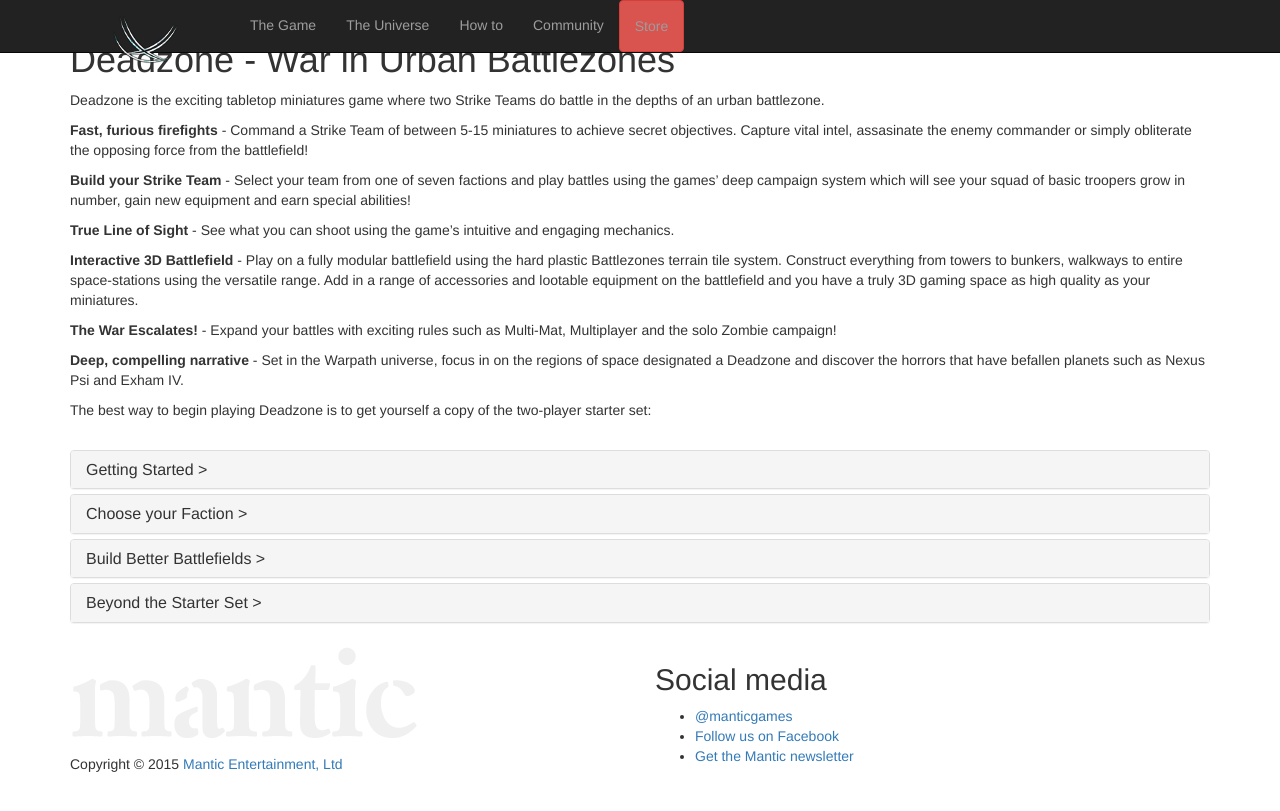
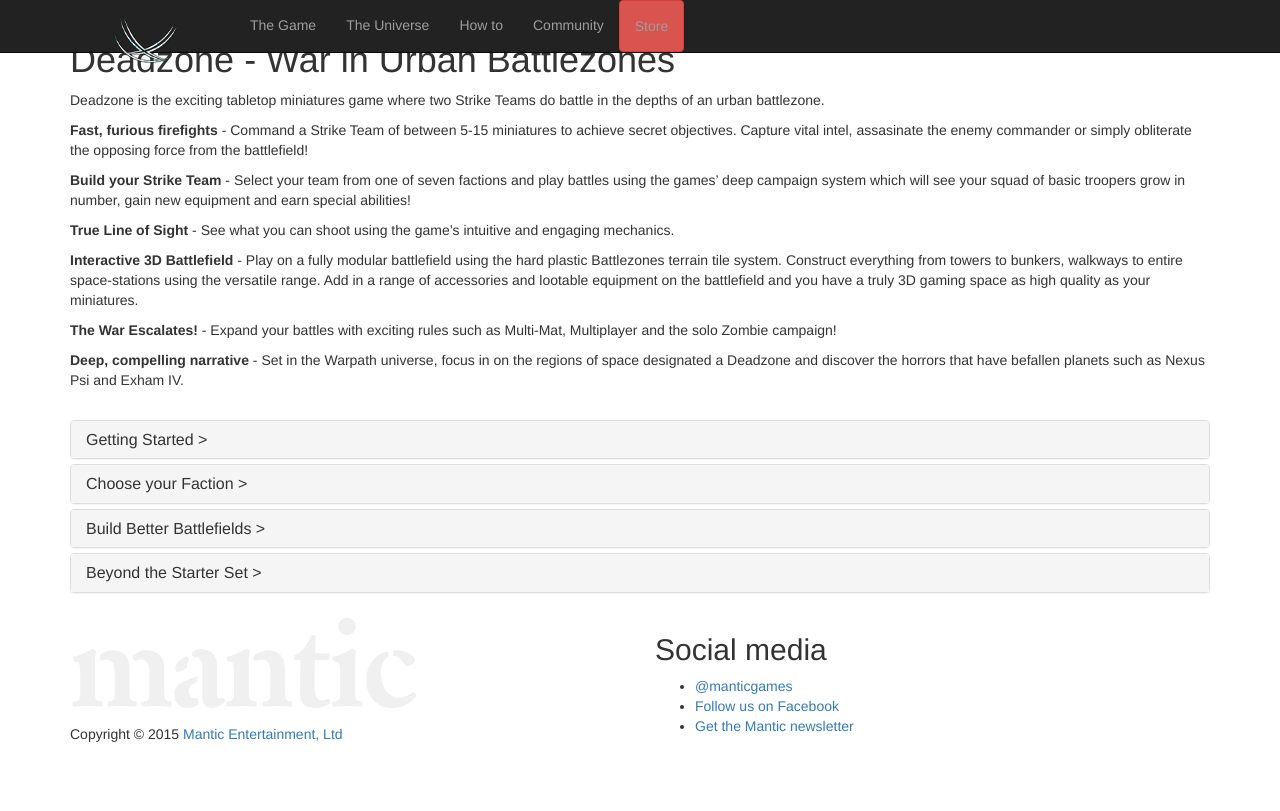
Before and after one commit to mattl/dz, a Jekyll site: the page built from the-game.md, in a window 1280 px wide and 900 px high. Shown: the top 811 px of the window. Built offline with Jekyll 4.4.1, drawn with Linux system fonts in a browser that asks for light colours; nearby versions of some CDN libraries; some of the changed lines change nothing that is shown.

Commit message:
Update the-game.md

```diff
--- a/the-game.md
+++ b/the-game.md
@@ -20,8 +20,6 @@
 
 <strong>Deep, compelling narrative</strong> - Set in the Warpath universe, focus in on the regions of space designated a Deadzone and discover the horrors that have befallen planets such as Nexus Psi and Exham IV.
 
-The best way to begin playing Deadzone is to get yourself a copy of the two-player starter set:
-
 <div class="clearfix">&nbsp;</div>
 
 
@@ -37,26 +35,26 @@
     <div id="collapseOne" class="panel-collapse collapse" role="tabpanel" aria-labelledby="headingOne">
       <div class="panel-body">
 
-The box contains everything that you need to play this awesome game: two forces of magnificent Mantic miniatures to represent the Enforcers and the Plague, a durable urdan gaming mat and modular scenery to create your battlefield, a full colour rulebook and all the dice, cards and counters that you need to play!
+The best way to begin playing Deadzone is to get yourself a copy of the two-player starter set. The box contains everything that you need to play this awesome game:
 
 <!-- Content Row -->
 	<div class="row">
 <div class="col-md-4">
-<h3>Blaine- Sponsor</h3>
+<h3>Enforcers</h3>
 <a href="/sponsors/blaine/"><img src="../img/blaine.png" class="pull-left img-responsive " /></a>
 <p>The deadly alien criminal mastermind who favours an eclectic and diverse team, often recruiting a wide mix of different species and player types depending upon this carefully worked out strategy.</p>
 <a class="btn btn-danger" href="/sponsors/blaine/">More Info</a>
 </div>
 <!-- /.col-md-4 -->
  <div class="col-md-4">
-<h3>The Warden- Sponsor</h3>
+<h3>Plague</h3>
 <a href="/sponsors/warden/"><img src="../img/prison-warden-isolated.png" class="pull-left img-responsive " /></a>
 <p>With a whole prison planet of degenerate scum at his mercy, The Warden Rasulov can take his pick of the best (or worse) the Universe has to offer and field them on the pitch. </p>
 <a class="btn btn-danger" href="/sponsors/warden/">More Info</a>
 </div>
 <!-- /.col-md-4 -->
  <div class="col-md-4">
-<h3>Free Agents</h3>
+<h3>Battlezones</h3>
 <a href="/the-game/freeagents//"><img src="../img/yndig-reaver.png" class="pull-left img-responsive " /></a>
 <p>The box contains 9 brilliant models of crazy aliens, vicious mercenaries and assorted scum that a Sponsor can hire to help win the game, each with their own individual skills and strengths.</p>
 <a class="btn btn-danger" href="/the-game/freeagents/">More Info</a>
@@ -67,21 +65,21 @@
 <!-- Content Row -->
 <div class="row">
 <div class="col-md-4">
-<h3>Convicts Team</h3>
+<h3>Gaming Mat</h3>
 <a href="/sponsors/warden/"><img src="../img/Grogan.png" class="pull-left img-responsive " /></a>
 <p>10 awesomely psychopathic Convict miniatures (including 2 injured) </p>
 <a class="btn btn-danger" href="/sponsors/warden/">More Info</a>
 </div>
 <!-- /.col-md-4 -->
  <div class="col-md-4">
-<h3>Kalyshi Team</h3>
+<h3>Rulebook</h3>
 <a href="/sponsors/blaine/"><img src="../img/kalyshi.png" class="pull-left img-responsive " /></a>
 <p>10 graceful and deadly Asterain Kalyshi warriors including 2 wounded players.</p>
 <a class="btn btn-danger" href="/sponsors/blaine/">More Info</a>
 </div>
 <!-- /.col-md-4 -->
  <div class="col-md-4">
-<h3>Coloured Hex Bases</h3>
+<h3>Games Material</h3>
 <img src="../img/DBX-bases.png" class="pull-left img-responsive " />
 <p>12 yellow and 12 blue hex bases that the miniatures slot onto to help distinguish between the two teams</p>
 </div>
@@ -111,19 +109,19 @@
 <!-- Content Row -->
 <div class="row">
 <div class="col-md-4">
-<h3>Pitch</h3>
+<h3>Enforcers</h3>
 <img src="../img/DBX-mat02.png" class="pull-left img-responsive " />
 <p>The game is played on a detailed rubber gaming mat representing the disused warehouses, abandoned bunkers or any other hidden and inaccessible hell hole being used for an arena.</p>
 </div>
 <!-- /.col-md-4 -->
  <div class="col-md-4">
-<h3>Strike Posts</h3>
+<h3>Plague</h3>
 <img src="../img/strike-post-1.png" class="pull-left img-responsive " />
 <p>Strike Posts are the goals in which the players strive to score points and win the game!</p>
 </div>
 <!-- /.col-md-4 -->
  <div class="col-md-4">
-<h3>Exploding Crates</h3>
+<h3>Marauders</h3>
 <img src="../img/crate01-isolated.png" class="pull-left img-responsive " />
 <p>Arenas are littered with debris and obstacles, many of which are booby trapped with explosives that detonate when a player gets too close - all for the benefit and enjoyment of the cred paying crowds!</p>
 </div>
@@ -133,21 +131,31 @@
 <!-- Content Row -->
 <div class="row">
 <div class="col-md-4">
-<h3>Special Move Cards</h3>
+<h3>Rebs</h3>
 <img src="../img/DBX-cards.png" class="pull-left img-responsive " />
 <p>Gain extra advantages either getting players to put in that extra burst of effort to gain an added action, or by whipping up the crowd to an even greater frenzy through flashy moves.</p>
 </div>
 <!-- /.col-md-4 -->
  <div class="col-md-4">
-<h3>Sabotage Cards</h3>
+<h3>Asterians</h3>
 <img src="../img/DBX-cards02.png" class="pull-left img-responsive " />
 <p>These are either vicious tricks that are played on opposing players or the when the crowd take a direct influence in the game by shooting at the participants!</p>
 </div>
 <!-- /.col-md-4 -->
  <div class="col-md-4">
-<h3>Balls</h3>
+<h3>Forge Fathers</h3>
 <img src="../img/ball-1.png" class="pull-left img-responsive " />
 <p>2 Dreadballs- for when killing your opponents just isn’t enough and you want to score points as well!</p>
+</div>
+<!-- /.col-md-4 -->
+</div>
+<!-- /.row -->
+<!-- Content Row -->
+<div class="row">
+<div class="col-md-4">
+<h3>Veer-myn</h3>
+<img src="../img/DBX-cards.png" class="pull-left img-responsive " />
+<p>Gain extra advantages either getting players to put in that extra burst of effort to gain an added action, or by whipping up the crowd to an even greater frenzy through flashy moves.</p>
 </div>
 <!-- /.col-md-4 -->
 </div>
```
